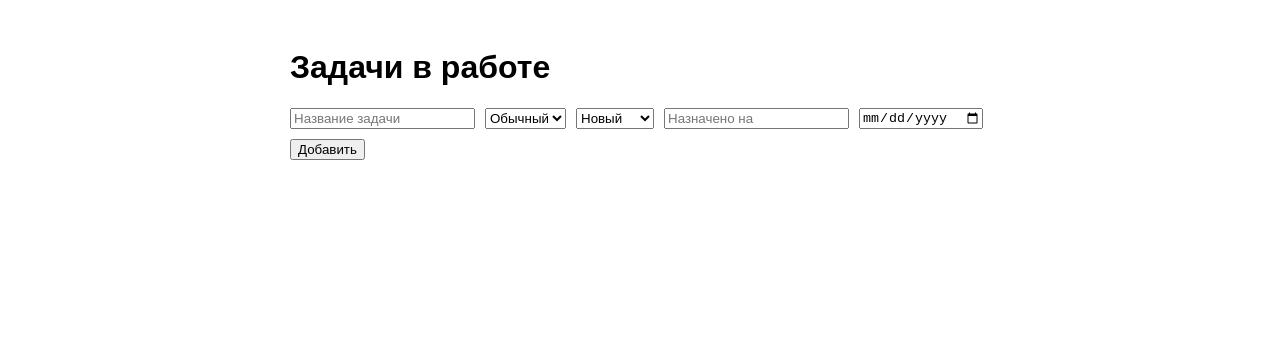
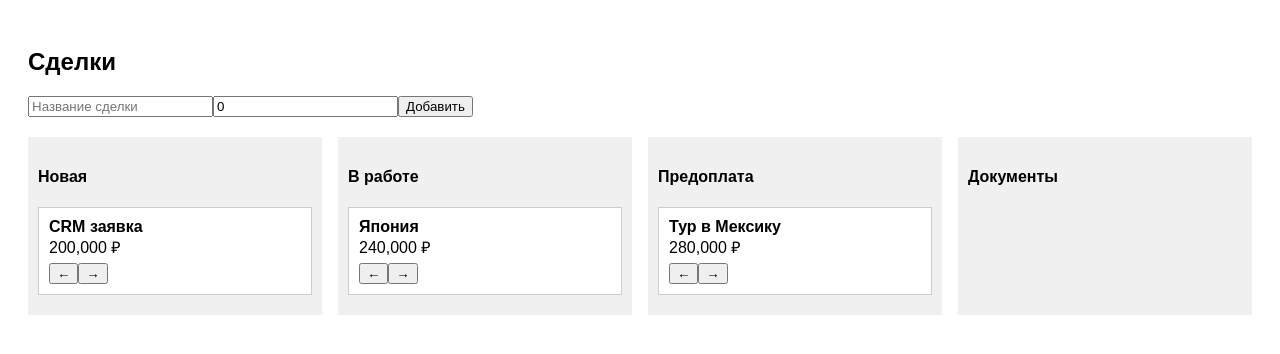
Before and after one commit to kozin707/crm-task-manager, a Next.js app: page / in a window 1280 px wide. Shown: the top 354 px of the page. Built offline with nearby package versions, Linux system fonts and the light colour scheme.

Commit message:
Update index.js

```diff
--- a/src/pages/index.js
+++ b/src/pages/index.js
@@ -1,55 +1,67 @@
 import { useState } from "react";
 
+const statuses = ["Новая", "В работе", "Предоплата", "Документы"];
+
 export default function Home() {
-  const [tasks, setTasks] = useState([]);
-  const [task, setTask] = useState({
-    title: "",
-    priority: "Обычный",
-    status: "Новый",
-    assigned: "",
-    dueDate: "",
-  });
+  const [tasks, setTasks] = useState([
+    { id: 1, title: "Тур в Мексику", status: "Предоплата", sum: 280000 },
+    { id: 2, title: "Япония", status: "В работе", sum: 240000 },
+    { id: 3, title: "CRM заявка", status: "Новая", sum: 200000 },
+  ]);
+  const [newTask, setNewTask] = useState({ title: "", status: "Новая", sum: 0 });
 
   const addTask = () => {
-    if (!task.title) return;
-    setTasks([...tasks, { ...task, id: Date.now() }]);
-    setTask({
-      title: "",
-      priority: "Обычный",
-      status: "Новый",
-      assigned: "",
-      dueDate: "",
-    });
+    if (!newTask.title) return;
+    setTasks([...tasks, { ...newTask, id: Date.now() }]);
+    setNewTask({ title: "", status: "Новая", sum: 0 });
   };
 
-  const statuses = ["Новый", "В работе", "Готово", "Вопрос"];
-  const priorities = ["Обычный", "Срочный", "Низкий"];
+  const moveTask = (id, direction) => {
+    setTasks(prev =>
+      prev.map(task => {
+        if (task.id === id) {
+          const currentIndex = statuses.indexOf(task.status);
+          const newIndex = currentIndex + direction;
+          if (newIndex >= 0 && newIndex < statuses.length) {
+            return { ...task, status: statuses[newIndex] };
+          }
+        }
+        return task;
+      })
+    );
+  };
 
   return (
-    <div style={{ padding: 20, fontFamily: "sans-serif", maxWidth: 700, margin: "0 auto" }}>
-      <h1>Задачи в работе</h1>
-      <div style={{ display: "flex", flexWrap: "wrap", gap: 10, marginBottom: 20 }}>
-        <input placeholder="Название задачи" value={task.title} onChange={(e) => setTask({ ...task, title: e.target.value })} />
-        <select value={task.priority} onChange={(e) => setTask({ ...task, priority: e.target.value })}>
-          {priorities.map((p) => (
-            <option key={p}>{p}</option>
-          ))}
-        </select>
-        <select value={task.status} onChange={(e) => setTask({ ...task, status: e.target.value })}>
-          {statuses.map((s) => (
-            <option key={s}>{s}</option>
-          ))}
-        </select>
-        <input placeholder="Назначено на" value={task.assigned} onChange={(e) => setTask({ ...task, assigned: e.target.value })} />
-        <input type="date" value={task.dueDate} onChange={(e) => setTask({ ...task, dueDate: e.target.value })} />
+    <div style={{ padding: 20, fontFamily: "sans-serif" }}>
+      <h2>Сделки</h2>
+      <div style={{ marginBottom: 20 }}>
+        <input
+          placeholder="Название сделки"
+          value={newTask.title}
+          onChange={e => setNewTask({ ...newTask, title: e.target.value })}
+        />
+        <input
+          type="number"
+          placeholder="Сумма"
+          value={newTask.sum}
+          onChange={e => setNewTask({ ...newTask, sum: Number(e.target.value) })}
+        />
         <button onClick={addTask}>Добавить</button>
       </div>
-      <div>
-        {tasks.map((t) => (
-          <div key={t.id} style={{ padding: 10, marginBottom: 10, border: "1px solid #ccc" }}>
-            <strong>{t.title}</strong>
-            <br />
-            Приоритет: {t.priority} | Статус: {t.status} | Назначено: {t.assigned} | Срок: {t.dueDate}
+      <div style={{ display: "flex", gap: 16 }}>
+        {statuses.map(status => (
+          <div key={status} style={{ flex: 1, background: "#f0f0f0", padding: 10 }}>
+            <h4>{status}</h4>
+            {tasks.filter(t => t.status === status).map(task => (
+              <div key={task.id} style={{ background: "#fff", padding: 10, marginBottom: 10, border: "1px solid #ccc" }}>
+                <strong>{task.title}</strong><br />
+                <span>{task.sum.toLocaleString()} ₽</span><br />
+                <div style={{ marginTop: 5 }}>
+                  <button onClick={() => moveTask(task.id, -1)}>←</button>
+                  <button onClick={() => moveTask(task.id, 1)}>→</button>
+                </div>
+              </div>
+            ))}
           </div>
         ))}
       </div>
```
